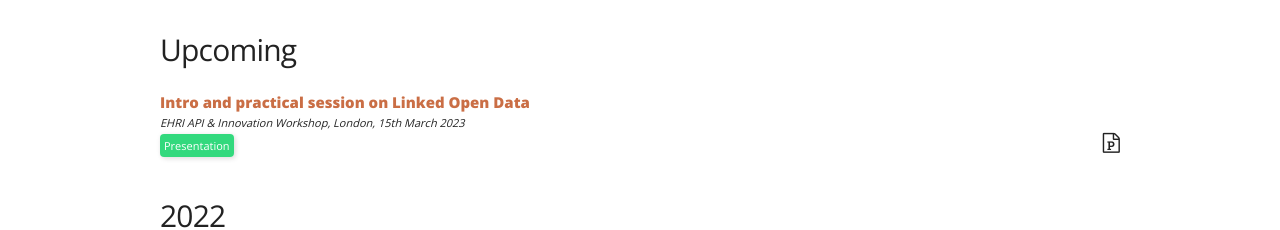
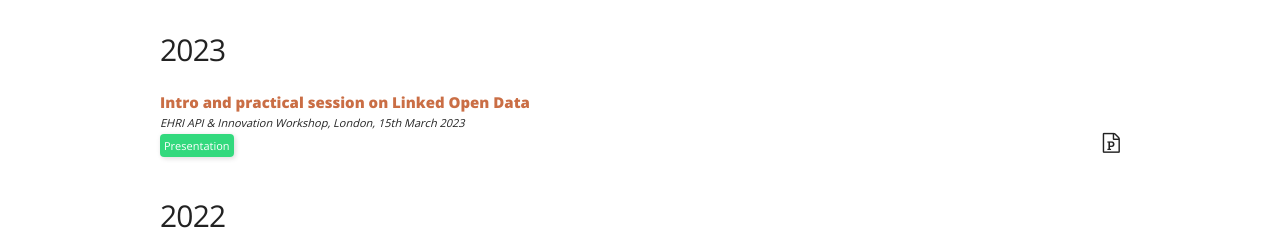
Before and after one commit to herminiogg/herminiogg.github.io, a Jekyll site: the page built from talks/index.md, in a window 1280 px wide and 1052 px high. Shown: the part 253-483 px from the top of the window. Built offline with Jekyll 4.4.1, drawn with Linux system fonts in a browser that asks for light colours.

Commit message:
Changed header for upcoming talks after London workshop

```diff
--- a/talks/index.md
+++ b/talks/index.md
@@ -5,7 +5,7 @@ page-title: "Talks & Dissemination"
 lang: en
 ---
 
-#### Upcoming
+#### 2023
 <div class="references">
     <div class="reference">
         <div class="mainInformation">
```
Also changed, not shown: es/talks/index.md (+1 -1 lines).
